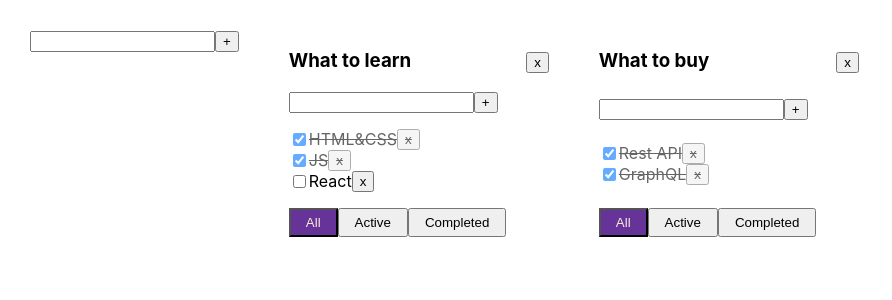
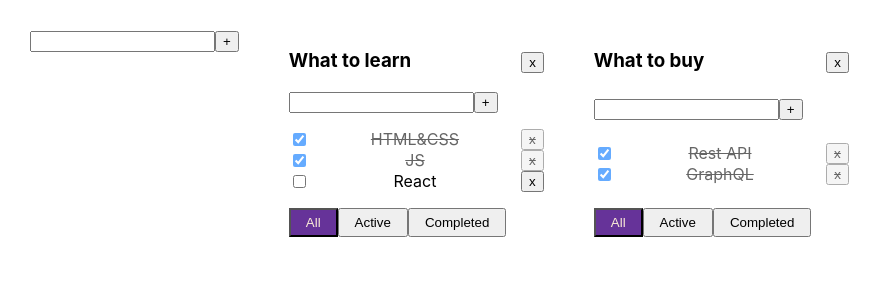
Before and after one commit to Alonasa/Trello, a React (Create React App) app: page / in a window 1280 px wide. Shown: the top 300 px of the page, without its empty margins (0-892 px from the left). Built offline with nearby package versions, Linux system fonts and the light colour scheme.

Commit message:
inject mui in project

```diff
--- a/package.json
+++ b/package.json
@@ -3,6 +3,9 @@
   "version": "0.1.0",
   "private": true,
   "dependencies": {
+    "@mui/icons-material": "^5.10.6",
+    "@mui/material": "^5.10.8",
+    "@mui/styled-engine-sc": "^5.10.6",
     "@testing-library/jest-dom": "^4.2.4",
     "@testing-library/react": "^9.3.2",
     "@testing-library/user-event": "^7.1.2",
@@ -14,6 +17,7 @@
     "react": "^16.13.1",
     "react-dom": "^16.13.1",
     "react-scripts": "3.4.1",
+    "styled-components": "^5.3.6",
     "typescript": "~3.7.2",
     "uuid": "^9.0.0"
   },
--- a/src/components/Todolist/Todolist.module.css
+++ b/src/components/Todolist/Todolist.module.css
@@ -1,9 +1,10 @@
 .todolist {
-    width: 260px;
+    width: 255px;
     display: flex;
     flex-direction: column;
     justify-content: space-between;
     word-break: break-all;
+    align-items: stretch;
 }
 
 .todolist__header {
@@ -19,10 +20,6 @@
 }
 
 .todolist__item {
-    width: 100%;
     display: flex;
+    justify-content: space-between;
 }
-
-.todolist__button {
-    align-self: center;
-}
--- a/src/components/Todolist/Todolist.tsx
+++ b/src/components/Todolist/Todolist.tsx
@@ -80,7 +80,7 @@ export const Todolist = (props: TodolistType) => {
 			  </li>)
 		  })}
 	  </ul>
-	  <div>
+	  <div className={styles.todolist__buttonGroup}>
 		<button className={filterStyleHandler('All')}
 				onClick={() => tasksFiltrator('All', props.id)}>All
 		</button>
```
Also changed, not shown: 1 other file (tests, documents, lock files or other folders).
